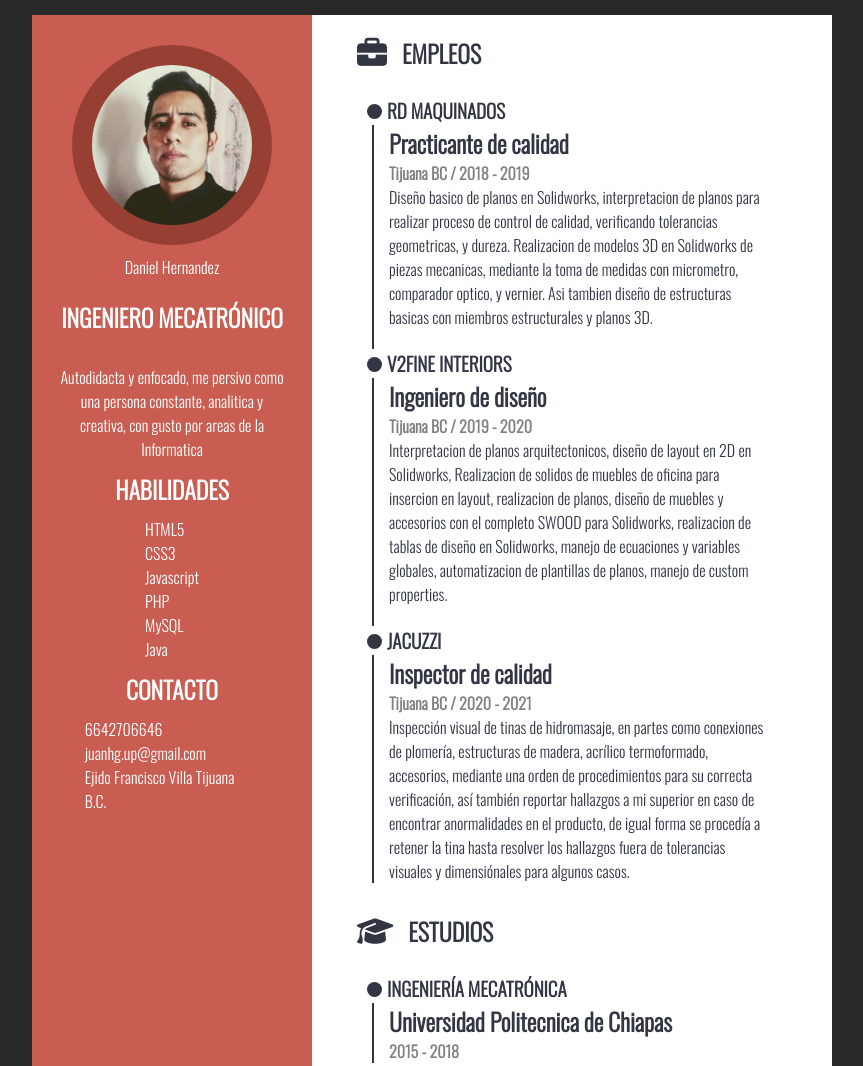
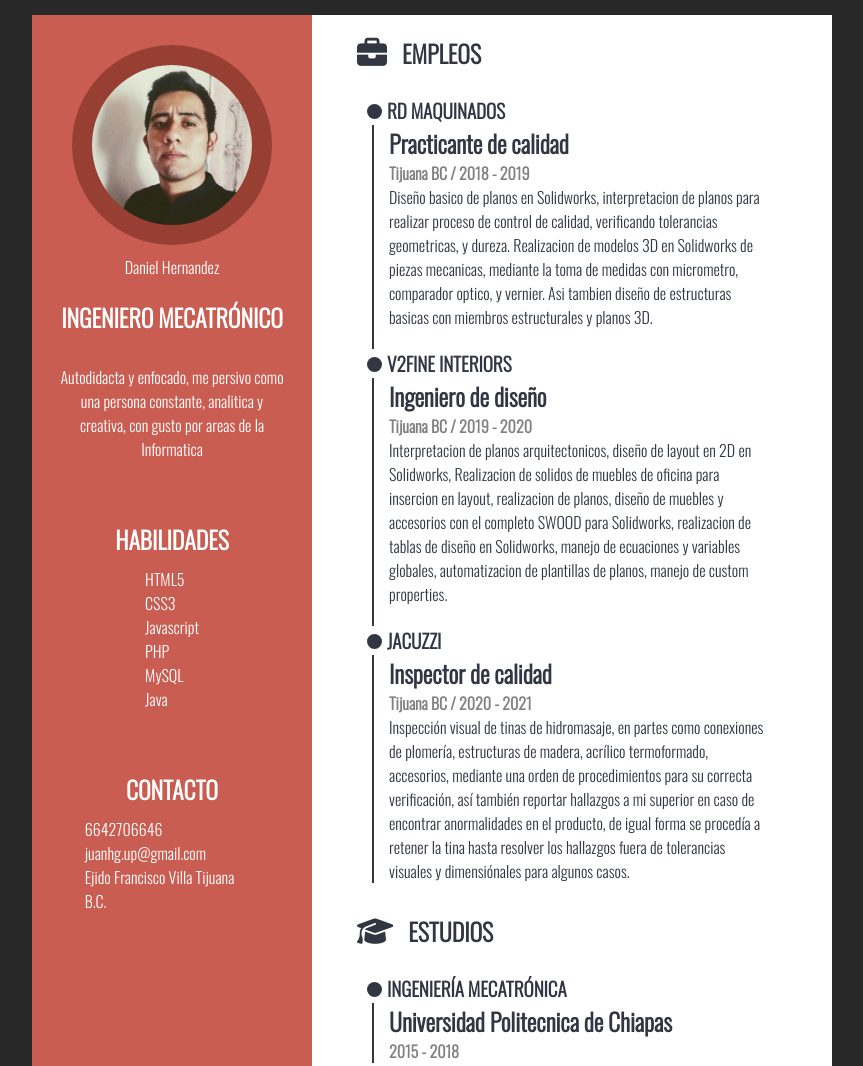
Before and after one commit to Daniel-Hernandez2020/cv, a plain HTML site: page index.html in a window 1280 px wide. Shown: the top 1066 px of the page, without its empty margins (208-1071 px from the left). Drawn offline with nearby package versions, Linux system fonts and the light colour scheme.

Commit message:
Version final

```diff
--- a/style.css
+++ b/style.css
@@ -153,6 +153,13 @@
 
 }
 
+.skills,
+.contact{
+
+   margin-top: 50px;
+
+}
+
 .article
  {
       /*background-color: blueviolet;*/
```
